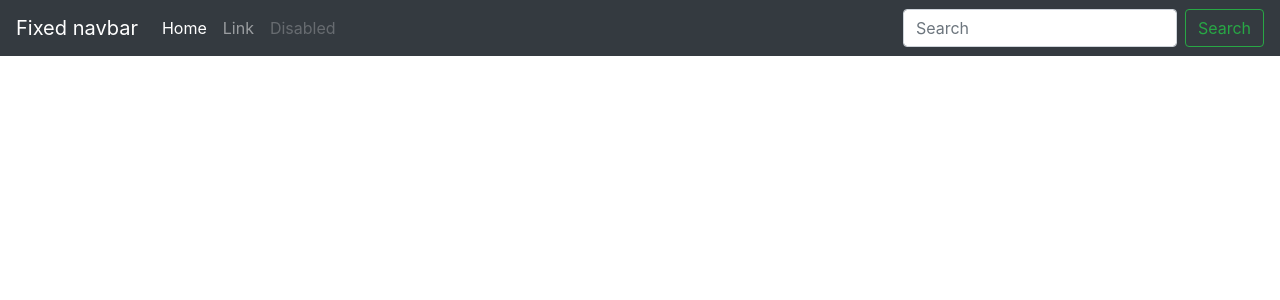
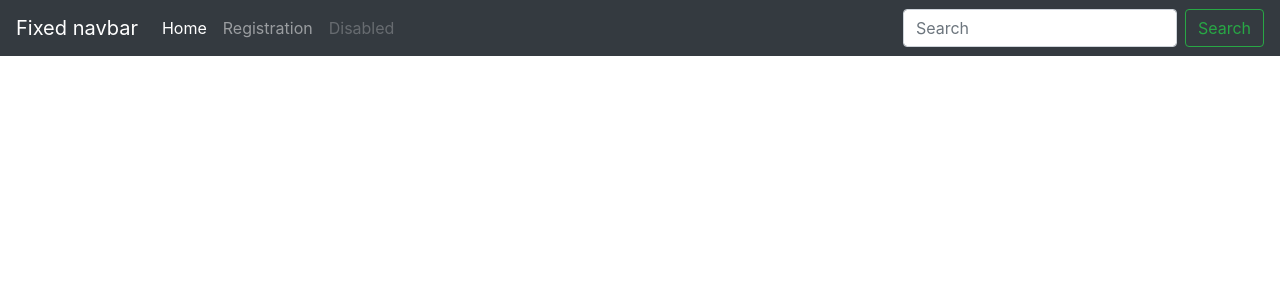
Before and after one commit to ludovicjj/rocinante, a Symfony app: template templates/base.html.twig in a window 1280 px wide. Shown: the top 300 px of the page. Run offline with Twig, Linux system fonts and the light colour scheme; the template is opened without the code that fills it, so the values that code supplies are empty; some libraries are stand-ins or nearby versions.

Commit message:
Update navbar

```diff
--- a/templates/base.html.twig
+++ b/templates/base.html.twig
@@ -36,7 +36,7 @@
                         <a class="nav-link" href="#">Home <span class="sr-only">(current)</span></a>
                     </li>
                     <li class="nav-item">
-                        <a class="nav-link" href="#">Link</a>
+                        <a class="nav-link" href="{{ path('create_user') }}">Registration</a>
                     </li>
                     <li class="nav-item">
                         <a class="nav-link disabled" href="#">Disabled</a>
```
